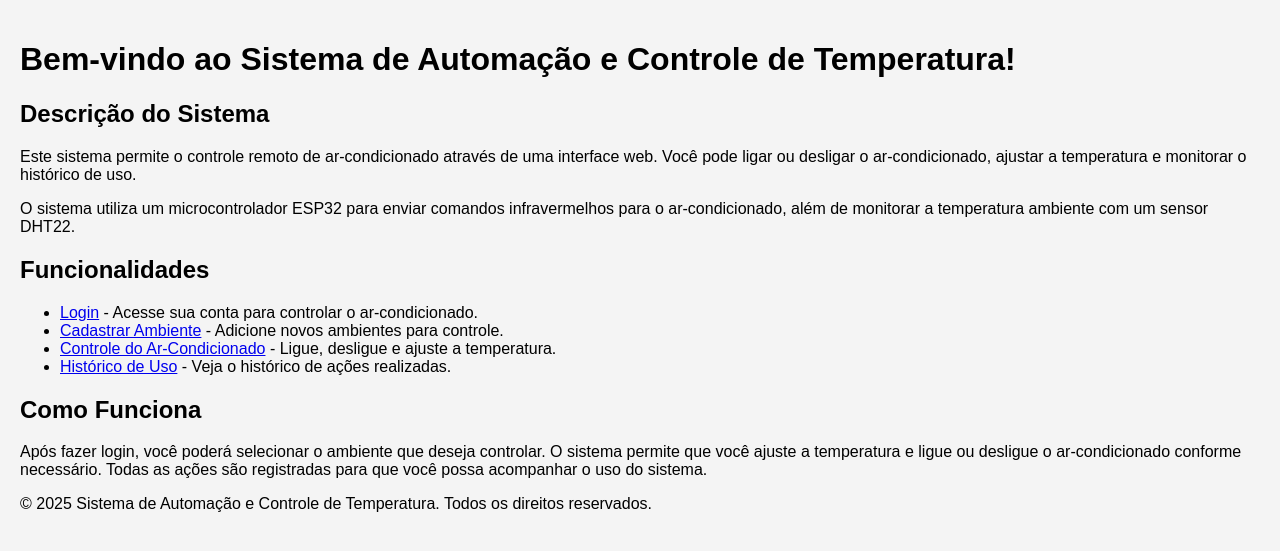
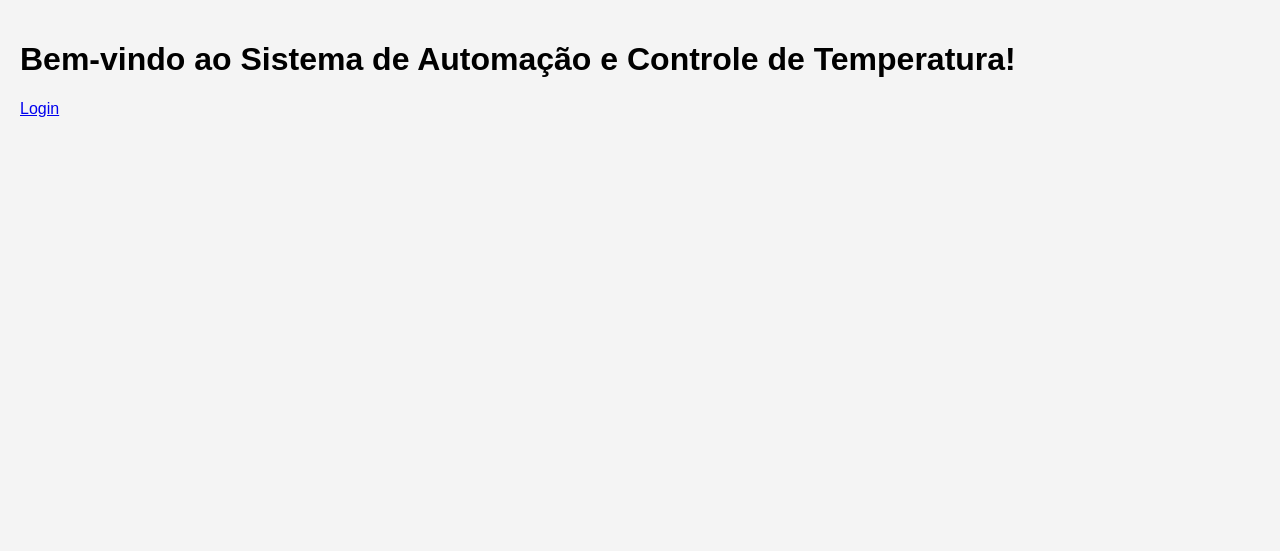
Before and after one commit to PedroHSassii/TCC, a PHP site: page / in a window 1280 px wide. Shown: the top 551 px of the page. Run offline with PHP 8.4, Linux system fonts and the light colour scheme.

Commit message:
220525-5

```diff
--- /dev/null
+++ b/gera_hash.php
@@ -0,0 +1,3 @@
+<?php
+echo password_hash('admin', PASSWORD_DEFAULT);
+?>
--- a/index.php
+++ b/index.php
@@ -11,45 +11,9 @@ session_start();
     <title>Sistema de Automação e Controle de Temperatura</title>
 </head>
 <body>
-    <header>
+    <div class="container">
         <h1>Bem-vindo ao Sistema de Automação e Controle de Temperatura!</h1>
-    </header>
-
-    <main>
-        <section>
-            <h2>Descrição do Sistema</h2>
-            <p>
-                Este sistema permite o controle remoto de ar-condicionado através de uma interface web.
-                Você pode ligar ou desligar o ar-condicionado, ajustar a temperatura e monitorar o histórico de uso.
-            </p>
-            <p>
-                O sistema utiliza um microcontrolador ESP32 para enviar comandos infravermelhos para o ar-condicionado,
-                além de monitorar a temperatura ambiente com um sensor DHT22.
-            </p>
-        </section>
-
-        <section>
-            <h2>Funcionalidades</h2>
-            <ul>
-                <li><a href="login.php">Login</a> - Acesse sua conta para controlar o ar-condicionado.</li>
-                <li><a href="cadastrar_ambiente.php">Cadastrar Ambiente</a> - Adicione novos ambientes para controle.</li>
-                <li><a href="controle.php">Controle do Ar-Condicionado</a> - Ligue, desligue e ajuste a temperatura.</li>
-                <li><a href="historico.php">Histórico de Uso</a> - Veja o histórico de ações realizadas.</li>
-            </ul>
-        </section>
-
-        <section>
-            <h2>Como Funciona</h2>
-            <p>
-                Após fazer login, você poderá selecionar o ambiente que deseja controlar.
-                O sistema permite que você ajuste a temperatura e ligue ou desligue o ar-condicionado conforme necessário.
-                Todas as ações são registradas para que você possa acompanhar o uso do sistema.
-            </p>
-        </section>
-    </main>
-
-    <footer>
-        <p>&copy; <?php echo date("Y"); ?> Sistema de Automação e Controle de Temperatura. Todos os direitos reservados.</p>
-    </footer>
+        <a href="login.php" class="btn-login">Login</a>
+    </div>
 </body>
 </html>
```
Also changed, not shown: db.php (added, +14 -0 lines).
